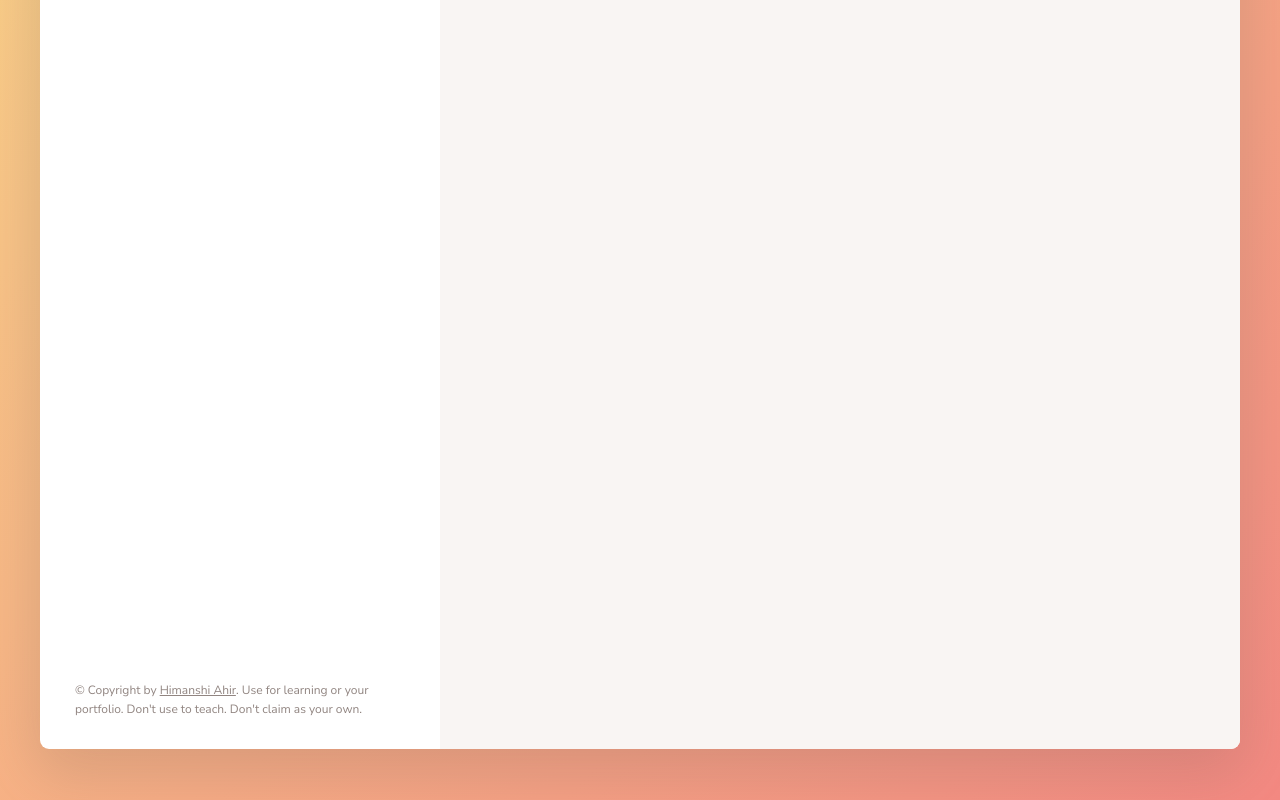
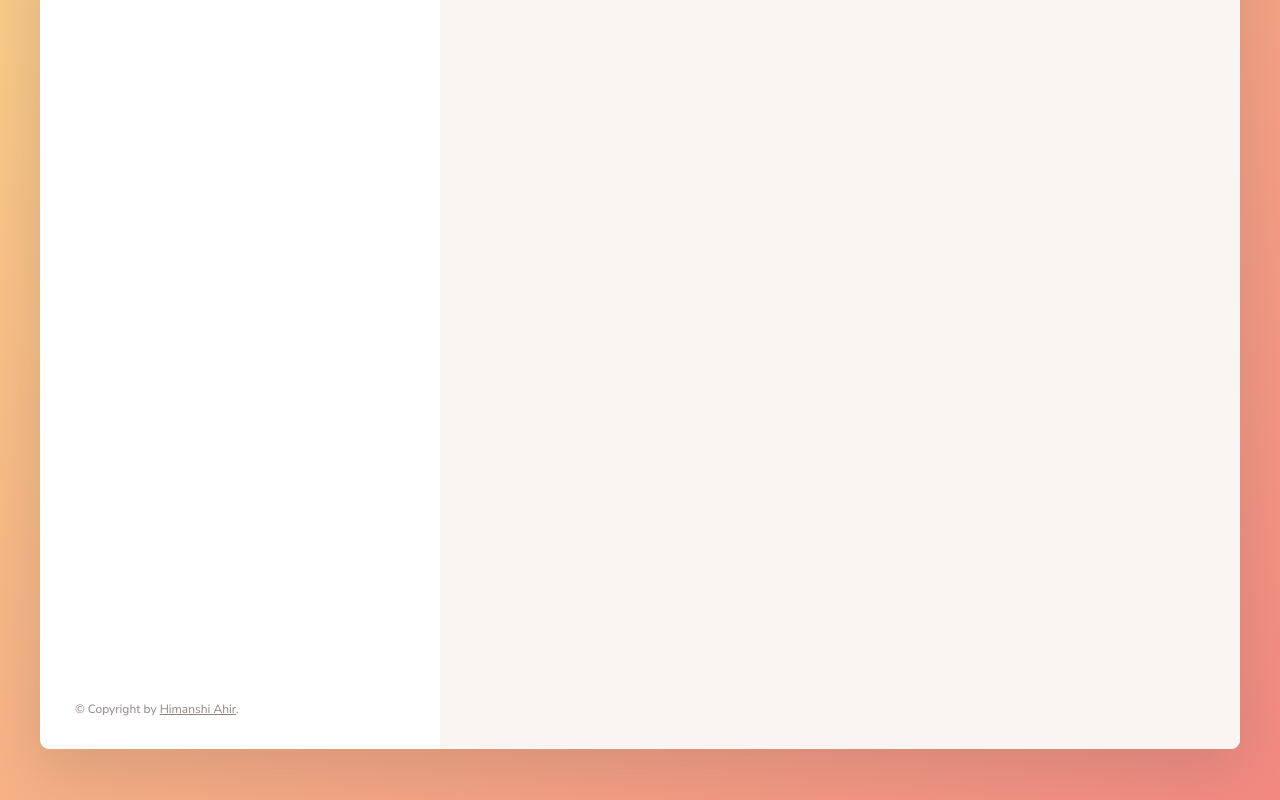
Before and after one commit to HimanshiAhir/Recipe-web-app, a website built with Parcel: page index.html in a window 1280 px wide. Shown: the part 472-1272 px from the top of the page. Built offline with nearby package versions, Linux system fonts and the light colour scheme.

Commit message:
fix: fixed icon bug

```diff
--- a/index.html
+++ b/index.html
@@ -128,8 +128,7 @@
             target="_blank"
             href="https://himanshiahir.com/"
             >Himanshi Ahir</a
-          >. Use for learning or your portfolio. Don't use to teach. Don't claim
-          as your own.
+          >.
         </p>
       </div>
 
--- a/src/js/views/addRecipeView.js
+++ b/src/js/views/addRecipeView.js
@@ -1,5 +1,4 @@
 import View from './View.js';
-import icons from 'url:../../img/icons.svg';
 
 class AddRecipeView extends View{
     _parentElement = document.querySelector('.upload');
```
